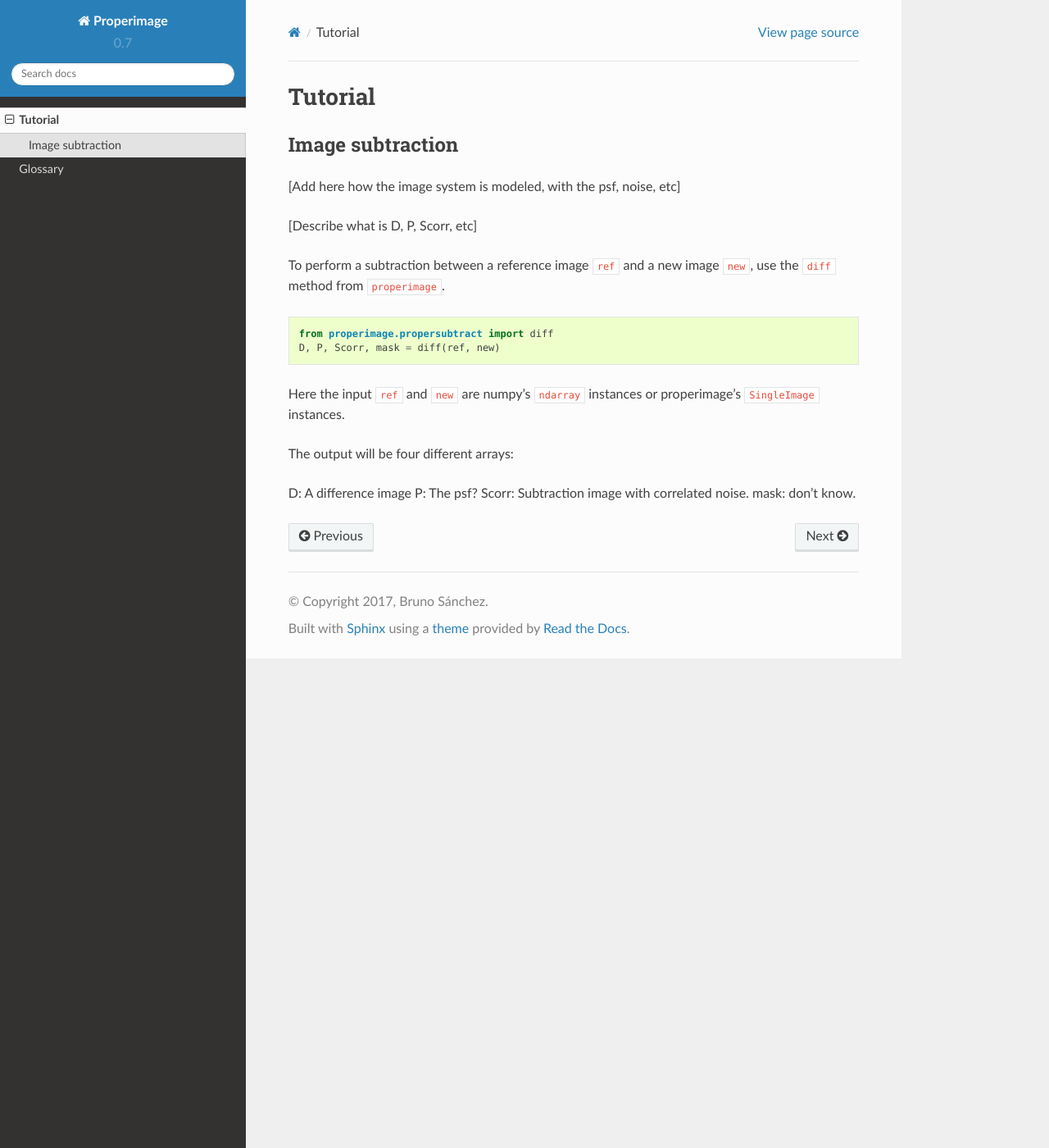
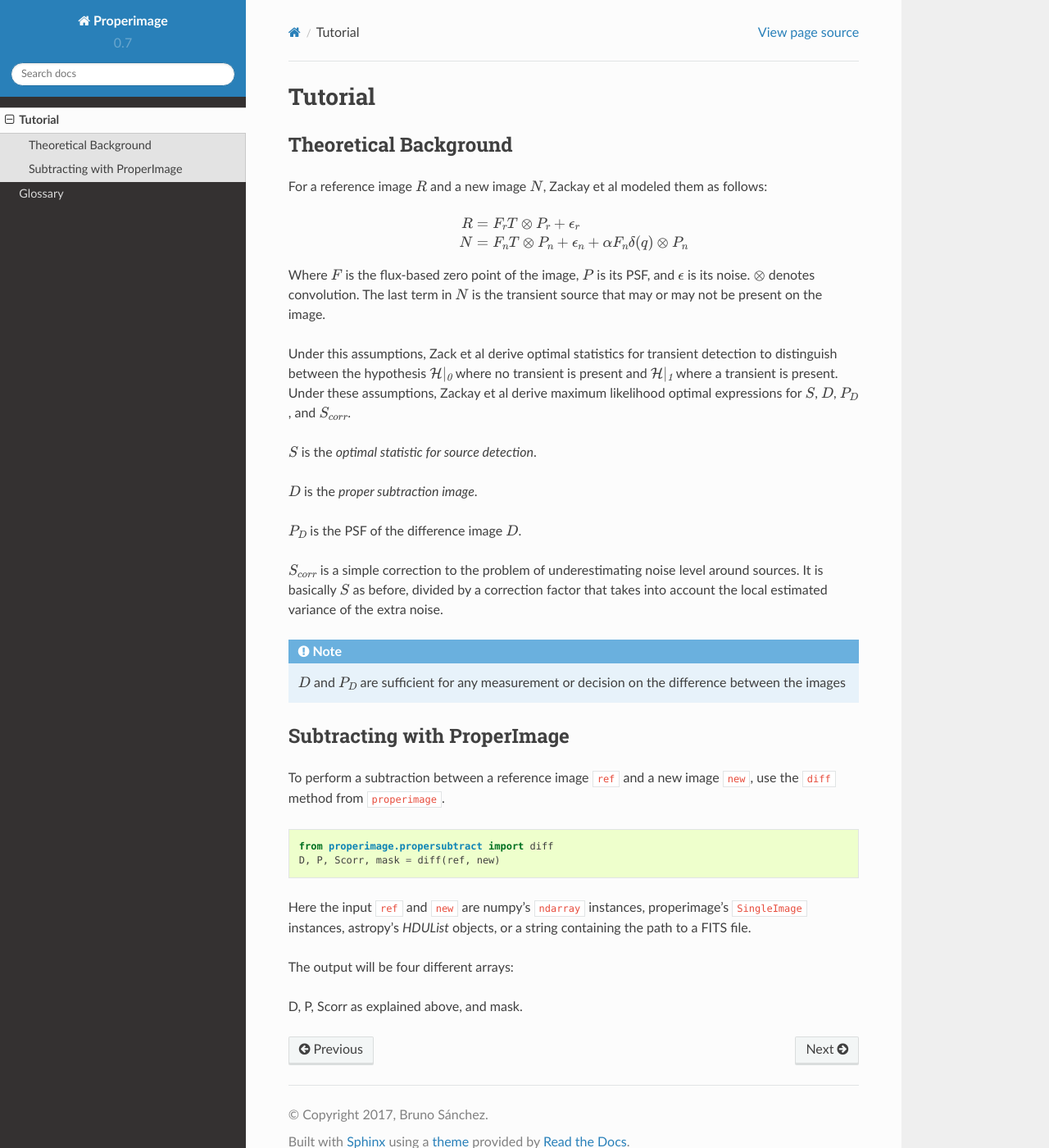
Before and after one commit to quatrope/ProperImage, a Sphinx documentation site: the page built from docs/source/tutorial/index.rst, in a window 1280 px wide and 1400 px high. Shown: the whole window at 82% size. Built offline with Sphinx 7.4.7 and the Read the Docs theme 2.0.0, drawn with Linux system fonts in a browser that asks for light colours.

Commit message:
Added theory bkg to docs

```diff
--- a/docs/source/tutorial/index.rst
+++ b/docs/source/tutorial/index.rst
@@ -1,12 +1,43 @@
 Tutorial
 ========
 
-Image subtraction
------------------
+Theoretical Background
+----------------------
 
-[Add here how the image system is modeled, with the psf, noise, etc]
+For a reference image :math:`R` and a new image :math:`N`, Zackay et al modeled
+them as follows:
 
-[Describe what is D, P, Scorr, etc]
+.. math::
+    R &= F_r T \otimes P_r + \epsilon_r \\
+    N &= F_n T \otimes P_n + \epsilon_n + \alpha F_n \delta(q) \otimes P_n
+
+Where :math:`F` is the flux-based zero point of the image, :math:`P` is its PSF,
+and :math:`\epsilon` is its noise. :math:`\otimes` denotes convolution.
+The last term in :math:`N` is the transient source that may or may not be present on the image.
+
+Under this assumptions, Zack et al derive optimal statistics for transient detection
+to distinguish between the hypothesis :math:`\cal{H}|_0` where no transient
+is present and :math:`\cal{H}|_1` where a transient is present.
+Under these assumptions, Zackay et al derive maximum likelihood optimal expressions for
+:math:`S`, :math:`D`, :math:`P_D`, and :math:`S_{corr}`.
+
+:math:`S` is the *optimal statistic for source detection*.
+
+:math:`D` is the *proper subtraction image*.
+
+:math:`P_D` is the PSF of the difference image :math:`D`.
+
+:math:`S_{corr}` is a simple correction to the problem of underestimating noise
+level around sources. It is basically :math:`S` as before, divided by a
+correction factor that takes into account the local estimated variance of the
+extra noise.
+
+.. note::
+    :math:`D` and :math:`P_D` are sufficient for any measurement or decision
+    on the difference between the images
+
+Subtracting with ProperImage
+----------------------------
 
 To perform a subtraction between a reference image ``ref`` and a new image ``new``,
 use the ``diff`` method from ``properimage``.
@@ -16,11 +47,10 @@ use the ``diff`` method from ``properimage``.
     from properimage.propersubtract import diff
     D, P, Scorr, mask = diff(ref, new)
 
-Here the input ``ref`` and ``new`` are numpy's ``ndarray`` instances or properimage's ``SingleImage`` instances.
+Here the input ``ref`` and ``new`` are numpy's ``ndarray`` instances,
+properimage's ``SingleImage`` instances, astropy's `HDUList` objects,
+or a string containing the path to a FITS file.
 
 The output will be four different arrays:
 
-D: A difference image
-P: The psf?
-Scorr: Subtraction image with correlated noise.
-mask: don't know.
+D, P, Scorr as explained above, and mask.
```
